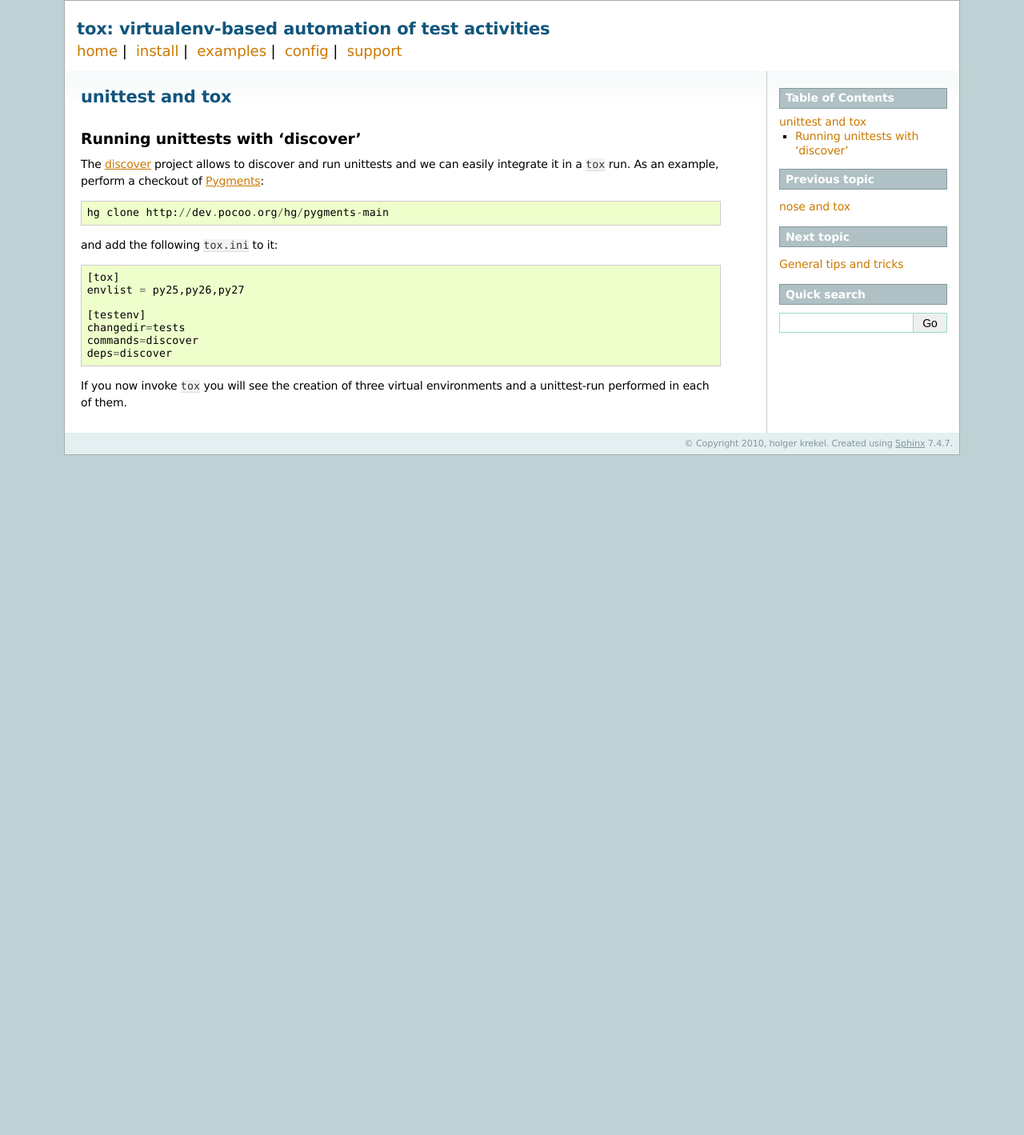
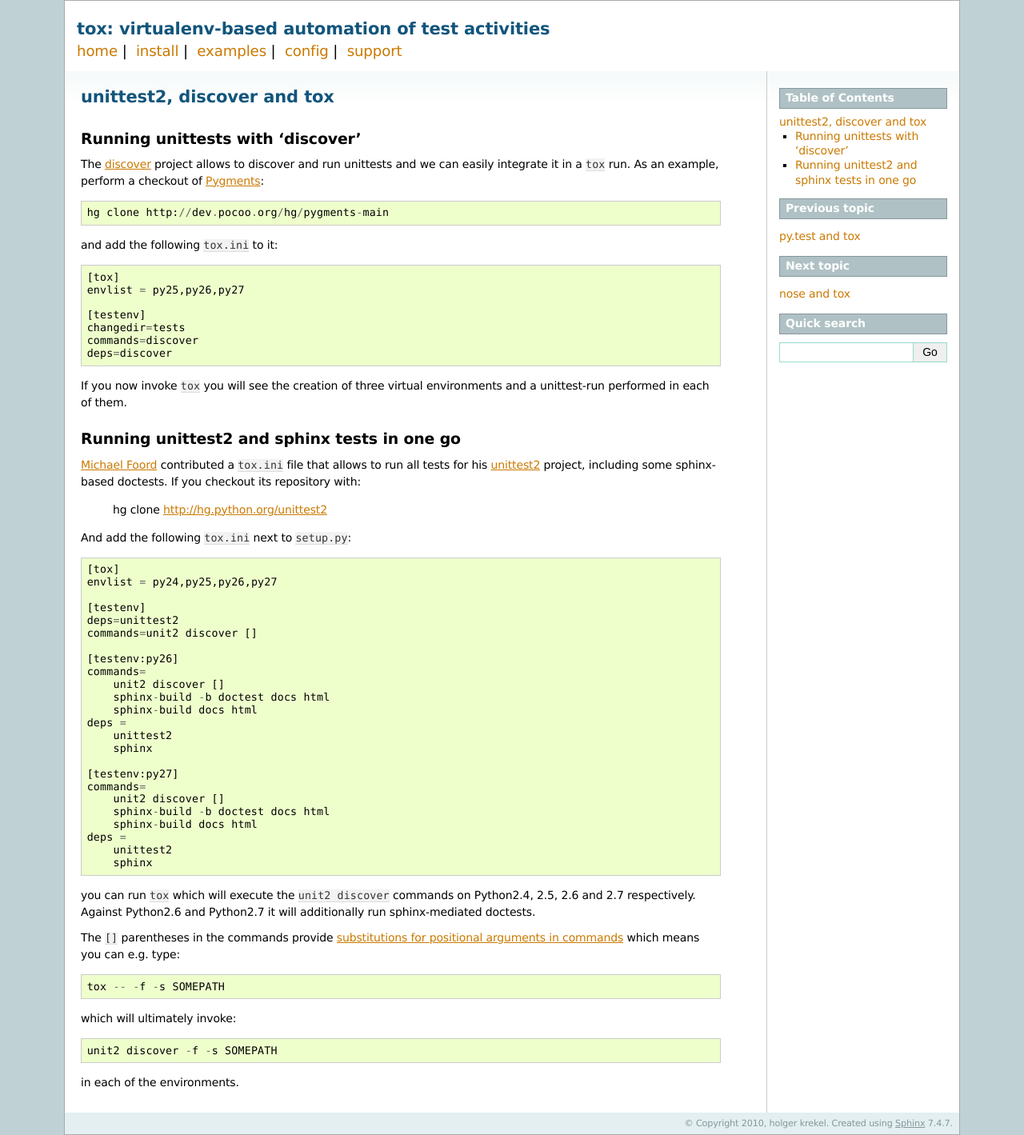
Before and after one commit to msabramo/tox, a Sphinx documentation site: the page built from doc/example/unittest.txt, in a window 1280 px wide. Shown: the whole page at 80% size. Built offline with Sphinx 7.4.7, drawn with Linux system fonts in a browser that asks for light colours; before the commit the page ends 900 px from its top, so only the background shows below that.

```diff
--- a/CHANGELOG.txt
+++ b/CHANGELOG.txt
@@ -1,3 +1,9 @@
+0.7
+-----------------
+
+- added unittest2 examples contributed by Michael Foord
+
+
 0.6
 -----------------
 
--- a/doc/config.txt
+++ b/doc/config.txt
@@ -163,6 +163,7 @@ and raise an Error if the environment variable
 does not exist.
 
 .. _`command positional substitution`:
+.. _`positional substitution`:
 
 substitutions for positional arguments in commands
 ++++++++++++++++++++++++++++++++++++++++++++++++++++++
--- a/doc/example/unittest.txt
+++ b/doc/example/unittest.txt
@@ -1,7 +1,6 @@
 
-unittest and tox
-=======================
-
+unittest2, discover and tox
+===============================
 
 Running unittests with 'discover'
 ------------------------------------------
@@ -28,4 +27,59 @@ If you now invoke ``tox`` you will see the creation of
 three virtual environments and a unittest-run performed
 in each of them.
 
+Running unittest2 and sphinx tests in one go
+-----------------------------------------------------
+
+.. _`Michael Foord`: http://www.voidspace.org.uk/
+
+`Michael Foord`_ contributed a ``tox.ini`` file that
+allows to run all tests for his `unittest2`_ project,
+including some sphinx-based doctests.  If you checkout
+its repository with:
+
+    hg clone http://hg.python.org/unittest2
+
+And add the following ``tox.ini`` next to ``setup.py``::
+
+    [tox]
+    envlist = py24,py25,py26,py27
+
+    [testenv]
+    deps=unittest2
+    commands=unit2 discover []
+
+    [testenv:py26]
+    commands=
+        unit2 discover []
+        sphinx-build -b doctest docs html
+        sphinx-build docs html
+    deps =
+        unittest2
+        sphinx
+
+    [testenv:py27]
+    commands=
+        unit2 discover []
+        sphinx-build -b doctest docs html
+        sphinx-build docs html
+    deps =
+        unittest2
+        sphinx
+
+you can run ``tox`` which will execute the ``unit2 discover``
+commands on Python2.4, 2.5, 2.6 and 2.7 respectively.  Against
+Python2.6 and Python2.7 it will additionally run sphinx-mediated
+doctests.
+
+The ``[]`` parentheses in the commands provide :ref:`positional substitution` which means
+you can e.g. type::
+
+    tox -- -f -s SOMEPATH
+
+which will ultimately invoke::
+
+    unit2 discover -f -s SOMEPATH
+
+in each of the environments.
+
 .. include:: ../links.txt
--- a/doc/examples.txt
+++ b/doc/examples.txt
@@ -7,7 +7,7 @@ tox configuration and usage examples
 
    example/basic.txt
    example/pytest.txt
+   example/unittest
    example/nose.txt
-   example/unittest
    example/general.txt
    example/hudson.txt
--- a/doc/links.txt
+++ b/doc/links.txt
@@ -15,3 +15,4 @@
 .. _`hudson`: http://hudson-ci.org/
 .. _sphinx: http://pypi.python.org/pypi/Sphinx
 .. _discover: http://pypi.python.org/pypi/discover
+.. _unittest2: http://pypi.python.org/pypi/unittest2
--- a/setup.py
+++ b/setup.py
@@ -35,7 +35,7 @@ def main():
         description='virtualenv-based automation of test activities',
         long_description=long_description,
         url='http://codespeak.net/tox',
-        version='0.6',
+        version='0.7a1',
         license='GPLv2 or later',
         platforms=['unix', 'linux', 'osx', 'cygwin', 'win32'],
         author='holger krekel',
--- a/tox/__init__.py
+++ b/tox/__init__.py
@@ -1,5 +1,5 @@
 #
-__version__ = "0.6"
+__version__ = "0.7a1"
 
 import apipkg
 
```
